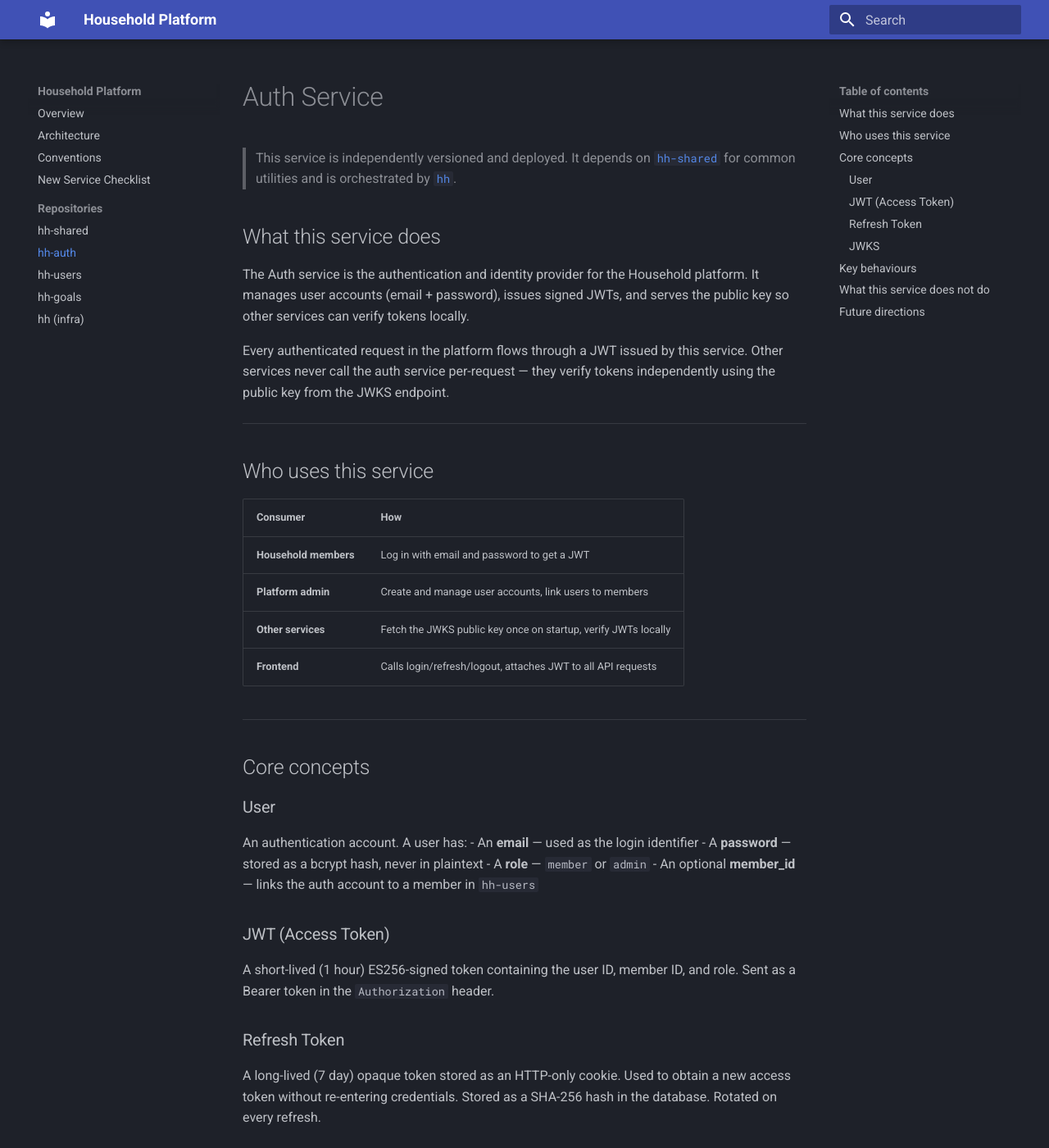
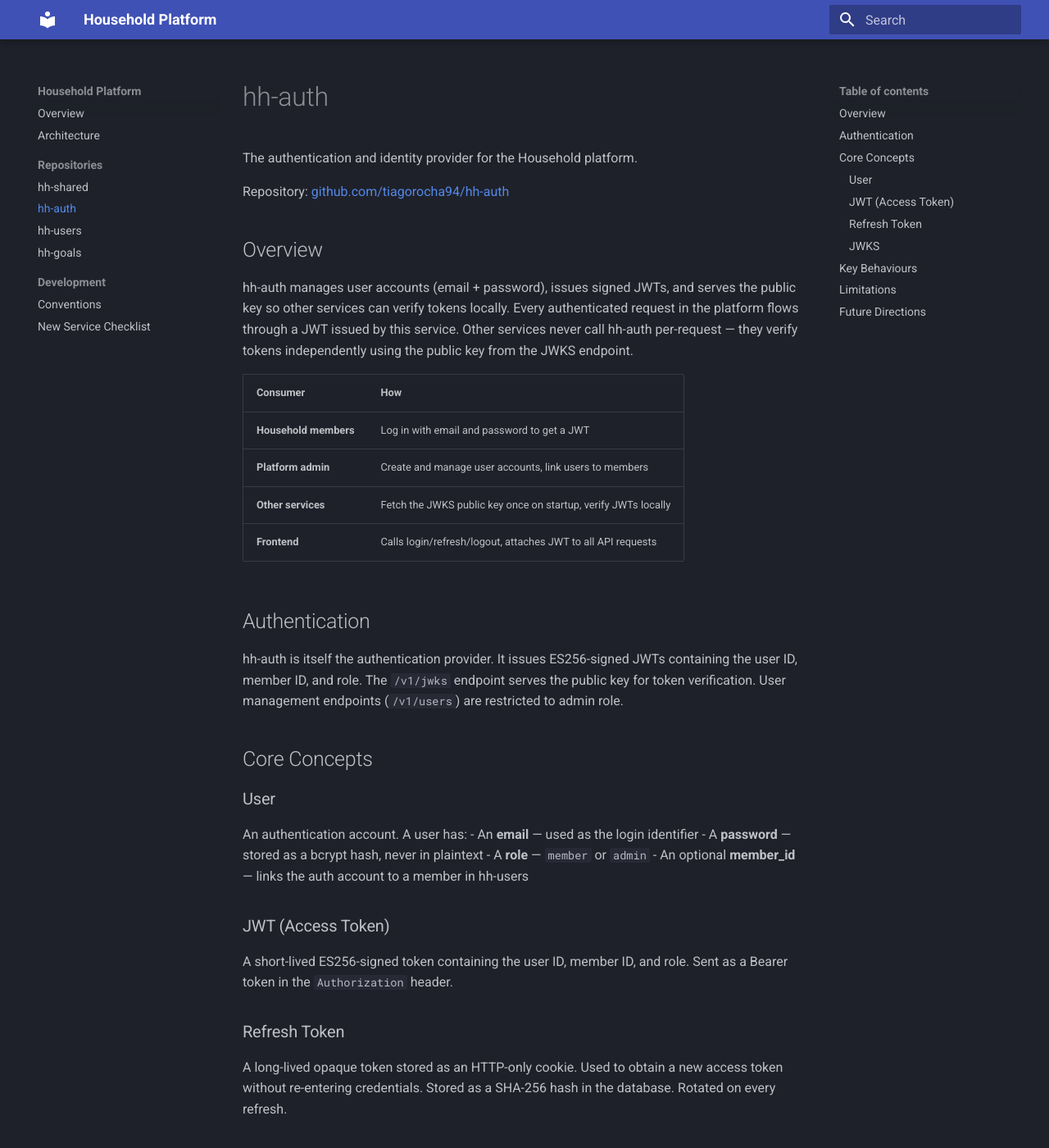
Before and after one commit to tiagorocha94/hh-docs, an MkDocs documentation site: the page built from docs/repositories/hh-auth.md, in a window 1280 px wide and 1400 px high. Shown: the whole window at 82% size. Built offline with MkDocs 1.6.1 and Material for MkDocs 9.7.7, drawn with Linux system fonts in a browser that asks for light colours; some of the changed text lies outside the part shown.

Commit message:
restructure: consistent service pages, group technical docs under Development
- All service pages now follow same structure: Overview, Authentication, Core Concepts, Key Behaviours, Limitations, Future Directions
- hh-users: updated to reflect auth already exists, removed stale references
- hh-goals: moved auto-distribution and goal completion into Key Behaviours
- hh-shared: cleaner intro, removed go get block
- Removed hh-infra page
- Nav: Repositories group for services, Development group for conventions/checklist
- All pages link to their GitHub repo

```diff
--- a/docs/repositories/hh-auth.md
+++ b/docs/repositories/hh-auth.md
@@ -1,22 +1,12 @@
-# Auth Service
+# hh-auth
 
-> This service is independently versioned and deployed. It depends on
-> [`hh-shared`](https://github.com/tiagorocha94/hh-shared) for common
-> utilities and is orchestrated by [`hh`](https://github.com/tiagorocha94/hh).
+The authentication and identity provider for the Household platform.
 
-## What this service does
+Repository: [github.com/tiagorocha94/hh-auth](https://github.com/tiagorocha94/hh-auth)
 
-The Auth service is the authentication and identity provider for the Household
-platform. It manages user accounts (email + password), issues signed JWTs, and
-serves the public key so other services can verify tokens locally.
+## Overview
 
-Every authenticated request in the platform flows through a JWT issued by this
-service. Other services never call the auth service per-request — they verify
-tokens independently using the public key from the JWKS endpoint.
-
----
-
-## Who uses this service
+hh-auth manages user accounts (email + password), issues signed JWTs, and serves the public key so other services can verify tokens locally. Every authenticated request in the platform flows through a JWT issued by this service. Other services never call hh-auth per-request — they verify tokens independently using the public key from the JWKS endpoint.
 
 | Consumer | How |
 |---|---|
@@ -25,58 +15,45 @@ tokens independently using the public key from the JWKS endpoint.
 | **Other services** | Fetch the JWKS public key once on startup, verify JWTs locally |
 | **Frontend** | Calls login/refresh/logout, attaches JWT to all API requests |
 
----
+## Authentication
 
-## Core concepts
+hh-auth is itself the authentication provider. It issues ES256-signed JWTs containing the user ID, member ID, and role. The `/v1/jwks` endpoint serves the public key for token verification. User management endpoints (`/v1/users`) are restricted to admin role.
+
+## Core Concepts
 
 ### User
 An authentication account. A user has:
 - An **email** — used as the login identifier
 - A **password** — stored as a bcrypt hash, never in plaintext
 - A **role** — `member` or `admin`
-- An optional **member_id** — links the auth account to a member in `hh-users`
+- An optional **member_id** — links the auth account to a member in hh-users
 
 ### JWT (Access Token)
-A short-lived (1 hour) ES256-signed token containing the user ID, member ID,
-and role. Sent as a Bearer token in the `Authorization` header.
+A short-lived ES256-signed token containing the user ID, member ID, and role. Sent as a Bearer token in the `Authorization` header.
 
 ### Refresh Token
-A long-lived (7 day) opaque token stored as an HTTP-only cookie. Used to
-obtain a new access token without re-entering credentials. Stored as a
-SHA-256 hash in the database. Rotated on every refresh.
+A long-lived opaque token stored as an HTTP-only cookie. Used to obtain a new access token without re-entering credentials. Stored as a SHA-256 hash in the database. Rotated on every refresh.
 
 ### JWKS
-The JSON Web Key Set endpoint (`/v1/jwks`) serves the ES256 public key.
-Other services fetch this once on startup and cache it to verify JWTs
-without calling the auth service per-request.
+The JSON Web Key Set endpoint (`/v1/jwks`) serves the ES256 public key. Other services fetch this once on startup and cache it to verify JWTs without calling hh-auth per-request.
 
----
+## Key Behaviours
 
-## Key behaviours
-
-- Login validates credentials and returns an access token (JSON body) and a
-  refresh token (HTTP-only cookie).
+- Login validates credentials and returns an access token (JSON body) and a refresh token (HTTP-only cookie).
 - Refresh rotates the refresh token — the old one is invalidated.
 - Logout clears the refresh cookie and deletes the token from the database.
 - The `/v1/me` endpoint returns the current user based on the JWT.
 - User management (`/v1/users`) is admin-only.
-- The ES256 private key is generated on first startup and stored as a file
-  in a Docker volume. It never enters env vars, Git, or images.
+- The ES256 private key is generated on first startup and stored as a file in a Docker volume. It never enters env vars, Git, or images.
 
----
+## Limitations
 
-## What this service does not do
-
-- **Authorisation** — this service authenticates (who are you?) but does not
-  enforce what you can do. Each service enforces its own authorisation rules
-  using the identity from the JWT.
+- **Authorisation** — this service authenticates (who are you?) but does not enforce what you can do. Each service enforces its own authorisation rules using the identity from the JWT.
 - **Password reset** — not implemented yet. Planned for a future phase.
 - **OAuth / social login** — not in scope. Email + password only.
 - **Session management** — no server-side sessions. JWTs are stateless.
 
----
-
-## Future directions
+## Future Directions
 
 | Capability | Notes |
 |---|---|
--- a/mkdocs.yml
+++ b/mkdocs.yml
@@ -17,14 +17,14 @@ theme:
 nav:
   - Overview: index.md
   - Architecture: architecture.md
-  - Conventions: conventions.md
-  - New Service Checklist: new-service-checklist.md
   - Repositories:
     - hh-shared: repositories/hh-shared.md
     - hh-auth: repositories/hh-auth.md
     - hh-users: repositories/hh-users.md
     - hh-goals: repositories/hh-goals.md
-    - hh (infra): repositories/hh-infra.md
+  - Development:
+    - Conventions: conventions.md
+    - New Service Checklist: new-service-checklist.md
 
 markdown_extensions:
   - tables
```
Also changed, not shown: other parts of docs/repositories/hh-auth.md (+0 -1 lines), docs/repositories/hh-goals.md (+23 -16 lines), docs/repositories/hh-infra.md (deleted, +0 -22 lines), docs/repositories/hh-shared.md (+3 -6 lines), docs/repositories/hh-users.md (line endings or trailing spaces).
